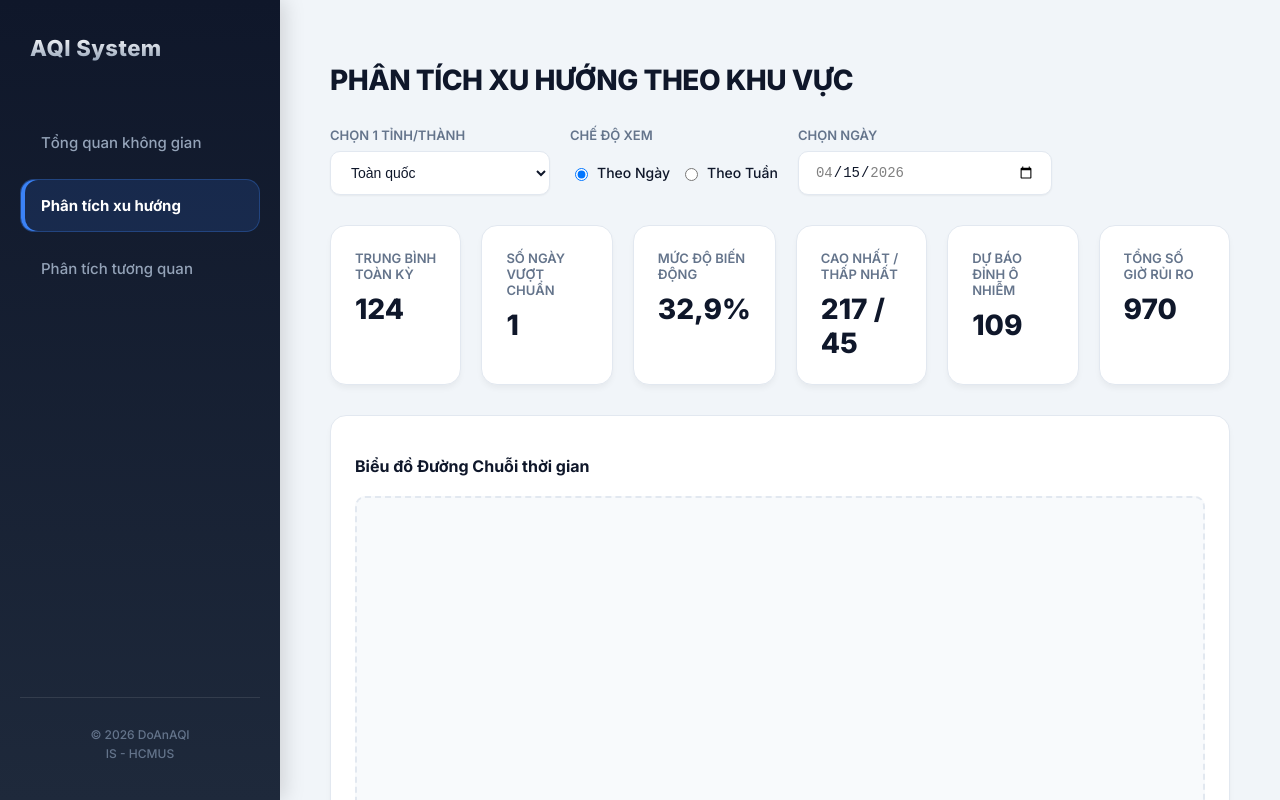
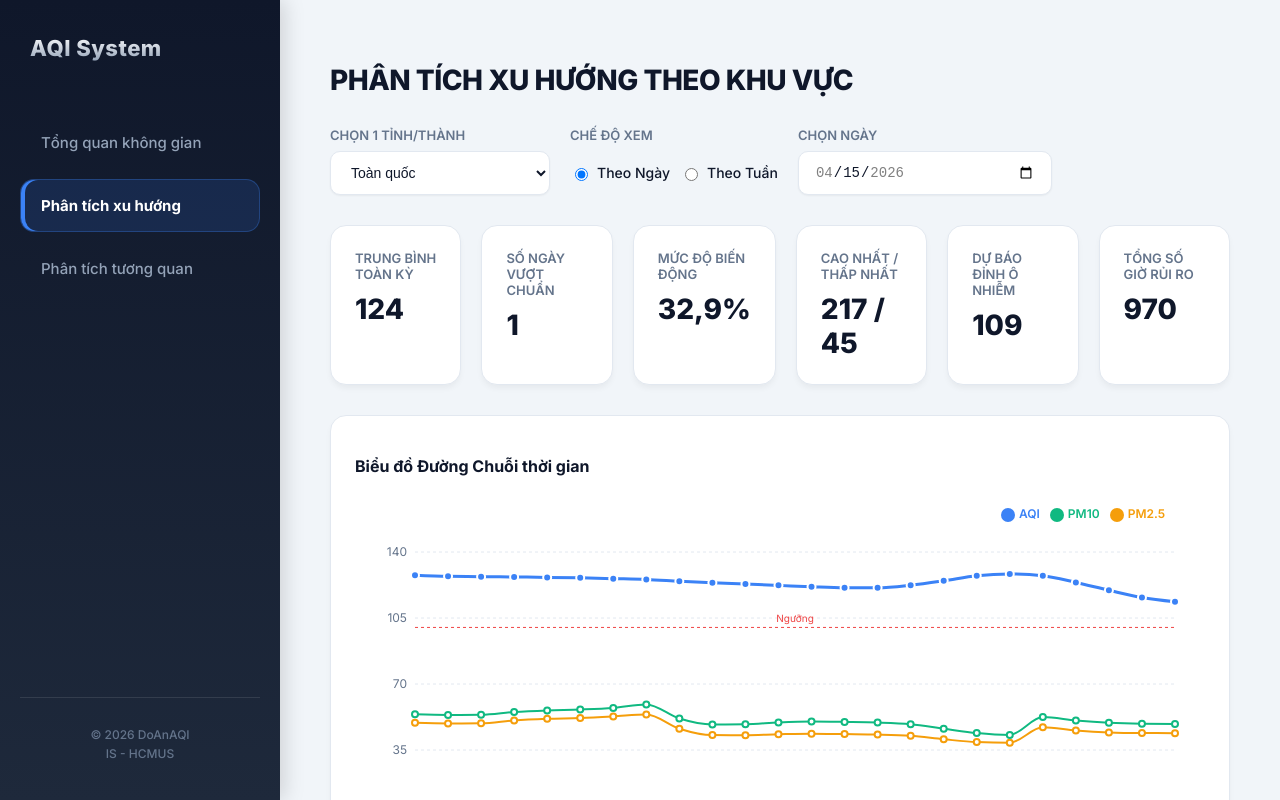
Before and after one commit to pqkzzz/realtime-air-quality, a React (Vite) app in the folder frontend/: page / in a window 1280 px wide. Both pictures are taken after a click on the element "Phân tích xu hướng". Shown: the top 800 px of the page. Built offline with nearby package versions, Linux system fonts and the light colour scheme.

Commit message:
feat: add TimeSeriesLineChart and RadarChart using Recharts

```diff
--- /dev/null
+++ b/frontend/src/components/RadarChart.jsx
@@ -0,0 +1,104 @@
+import React, { useMemo } from "react";
+import {
+  Radar,
+  RadarChart as RechartsRadarChart,
+  PolarGrid,
+  PolarAngleAxis,
+  PolarRadiusAxis,
+  ResponsiveContainer,
+  Tooltip,
+} from "recharts";
+
+const RadarChart = ({
+  rows = [],
+  selectedY,
+  yLabel,
+  yThreshold,
+  allXMetrics, // { key: { label, threshold } }
+  areaLabel = "Toàn quốc"
+}) => {
+  const data = useMemo(() => {
+    if (!rows.length || !allXMetrics) return [];
+
+    // Metrics to include: All X metrics + selected Y (if not already an X metric)
+    const metricsToShow = [
+      ...Object.entries(allXMetrics).map(([key, config]) => ({
+        key,
+        label: config.label,
+        threshold: config.threshold
+      }))
+    ];
+
+    // If selectedY (e.g. AQI) isn't in the X metrics, add it
+    if (!allXMetrics[selectedY]) {
+      metricsToShow.push({
+        key: selectedY,
+        label: yLabel,
+        threshold: yThreshold
+      });
+    }
+
+    return metricsToShow.map(metric => {
+      const values = rows.map(r => r[metric.key]).filter(Number.isFinite);
+      const avg = values.length ? values.reduce((a, b) => a + b, 0) / values.length : 0;
+
+      // Normalize to % of threshold (100 = threshold)
+      const normalizedValue = Math.min(150, (avg / metric.threshold) * 100);
+
+      return {
+        subject: metric.label,
+        fullMark: 150,
+        value: normalizedValue,
+        raw: avg
+      };
+    });
+  }, [rows, selectedY, yLabel, yThreshold, allXMetrics]);
+
+  // If we only have 2 axes, RadarChart renders a line. To make it a "Radar", let's include
+  // the top 3 correlated metrics or just the selected pair + AQI if not already selected.
+  // Given the user said "X/Y pair", I will implement it such that it looks clean.
+
+  if (!rows.length) {
+    return (
+      <div style={{ height: "450px", display: "flex", alignItems: "center", justifyContent: "center", color: "#64748B", background: "#F8FAFC", borderRadius: "12px", border: "2px dashed #E2E8F0" }}>
+        Không có dữ liệu tương quan
+      </div>
+    );
+  }
+
+  return (
+    <div style={{ width: "100%", height: 450 }}>
+      <ResponsiveContainer width="100%" height="100%">
+        <RechartsRadarChart cx="50%" cy="50%" outerRadius="80%" data={data}>
+          <PolarGrid stroke="#E2E8F0" />
+          <PolarAngleAxis dataKey="subject" tick={{ fill: "#64748B", fontSize: 12, fontWeight: 600 }} />
+          <PolarRadiusAxis angle={30} domain={[0, 150]} tick={false} axisLine={false} />
+          <Tooltip
+            content={({ active, payload }) => {
+              if (active && payload && payload.length) {
+                const item = payload[0].payload;
+                return (
+                  <div style={{ backgroundColor: "#1E293B", padding: "10px", borderRadius: "8px", color: "#F8FAFC", fontSize: "12px" }}>
+                    <div style={{ fontWeight: 700, marginBottom: "4px" }}>{item.subject}</div>
+                    <div>Giá trị TB: {item.raw.toFixed(1)}</div>
+                    <div>Mức độ: {item.value.toFixed(1)}% ngưỡng</div>
+                  </div>
+                );
+              }
+              return null;
+            }}
+          />
+          <Radar
+            name={areaLabel}
+            dataKey="value"
+            stroke="#3B82F6"
+            fill="#3B82F6"
+            fillOpacity={0.6}
+          />
+        </RechartsRadarChart>
+      </ResponsiveContainer>
+    </div>
+  );
+};
+
+export default RadarChart;
--- /dev/null
+++ b/frontend/src/components/TimeSeriesLineChart.jsx
@@ -0,0 +1,139 @@
+import { useMemo } from "react";
+import {
+  LineChart,
+  Line,
+  XAxis,
+  YAxis,
+  CartesianGrid,
+  Tooltip,
+  Legend,
+  ResponsiveContainer,
+  ReferenceLine,
+} from "recharts";
+
+const TimeSeriesLineChart = ({ rows = [], granularity = "day", threshold = 100 }) => {
+  const chartData = useMemo(() => {
+    if (!rows.length) return [];
+
+    const sorted = [...rows].sort((a, b) => a.datetime.localeCompare(b.datetime));
+
+    if (granularity === "day") {
+      // Group by hour
+      const hourly = {};
+      sorted.forEach((row) => {
+        const hour = row.hour;
+        if (!hourly[hour]) {
+          hourly[hour] = { hour: `${String(hour).padStart(2, "0")}:00`, us_aqi: [], pm2_5: [], pm10: [] };
+        }
+        if (Number.isFinite(row.us_aqi)) hourly[hour].us_aqi.push(row.us_aqi);
+        if (Number.isFinite(row.pm2_5)) hourly[hour].pm2_5.push(row.pm2_5);
+        if (Number.isFinite(row.pm10)) hourly[hour].pm10.push(row.pm10);
+      });
+
+      return Object.keys(hourly)
+        .sort((a, b) => Number(a) - Number(b))
+        .map((h) => ({
+          name: hourly[h].hour,
+          us_aqi: hourly[h].us_aqi.length ? hourly[h].us_aqi.reduce((a, b) => a + b, 0) / hourly[h].us_aqi.length : null,
+          pm2_5: hourly[h].pm2_5.length ? hourly[h].pm2_5.reduce((a, b) => a + b, 0) / hourly[h].pm2_5.length : null,
+          pm10: hourly[h].pm10.length ? hourly[h].pm10.reduce((a, b) => a + b, 0) / hourly[h].pm10.length : null,
+        }));
+    } else {
+      // Group by dateKey
+      const daily = {};
+      sorted.forEach((row) => {
+        const date = row.dateKey;
+        if (!daily[date]) {
+          daily[date] = { date, us_aqi: [], pm2_5: [], pm10: [] };
+        }
+        if (Number.isFinite(row.us_aqi)) daily[date].us_aqi.push(row.us_aqi);
+        if (Number.isFinite(row.pm2_5)) daily[date].pm2_5.push(row.pm2_5);
+        if (Number.isFinite(row.pm10)) daily[date].pm10.push(row.pm10);
+      });
+
+      return Object.keys(daily)
+        .sort()
+        .map((d) => {
+          const [, m, day] = d.split("-");
+          return {
+            name: `${day}/${m}`,
+            us_aqi: daily[d].us_aqi.length ? daily[d].us_aqi.reduce((a, b) => a + b, 0) / daily[d].us_aqi.length : null,
+            pm2_5: daily[d].pm2_5.length ? daily[d].pm2_5.reduce((a, b) => a + b, 0) / daily[d].pm2_5.length : null,
+            pm10: daily[d].pm10.length ? daily[d].pm10.reduce((a, b) => a + b, 0) / daily[d].pm10.length : null,
+          };
+        });
+    }
+  }, [rows, granularity]);
+
+  if (!rows.length) {
+    return (
+      <div style={{ height: "350px", display: "flex", alignItems: "center", justifyContent: "center", color: "#64748B", background: "#F8FAFC", borderRadius: "12px", border: "2px dashed #E2E8F0" }}>
+        Không có dữ liệu cho khoảng thời gian này
+      </div>
+    );
+  }
+
+  return (
+    <div style={{ width: "100%", height: 350 }}>
+      <ResponsiveContainer width="100%" height="100%">
+        <LineChart data={chartData} margin={{ top: 10, right: 30, left: 0, bottom: 0 }}>
+          <CartesianGrid strokeDasharray="3 3" stroke="#E2E8F0" vertical={false} />
+          <XAxis
+            dataKey="name"
+            axisLine={false}
+            tickLine={false}
+            tick={{ fill: "#64748B", fontSize: 12 }}
+            dy={10}
+          />
+          <YAxis
+            axisLine={false}
+            tickLine={false}
+            tick={{ fill: "#64748B", fontSize: 12 }}
+          />
+          <Tooltip
+            contentStyle={{ backgroundColor: "#1E293B", border: "none", borderRadius: "8px", color: "#F8FAFC" }}
+            itemStyle={{ fontSize: "12px" }}
+            formatter={(value) => (value ? value.toFixed(1) : "--")}
+          />
+          <Legend
+            verticalAlign="top"
+            align="right"
+            height={36}
+            iconType="circle"
+            wrapperStyle={{ fontSize: "12px", fontWeight: 600, paddingBottom: "10px" }}
+          />
+          <ReferenceLine y={threshold} label={{ value: "Ngưỡng", position: "top", fill: "#EF4444", fontSize: 10 }} stroke="#EF4444" strokeDasharray="3 3" />
+          <Line
+            name="AQI"
+            type="monotone"
+            dataKey="us_aqi"
+            stroke="#3B82F6"
+            strokeWidth={3}
+            dot={{ r: 4, fill: "#3B82F6", strokeWidth: 2, stroke: "#fff" }}
+            activeDot={{ r: 6 }}
+          />
+          <Line
+            name="PM2.5"
+            type="monotone"
+            dataKey="pm2_5"
+            stroke="#F59E0B"
+            strokeWidth={2}
+            dot={{ r: 3 }}
+            hide={false}
+          />
+          <Line
+            name="PM10"
+            type="monotone"
+            dataKey="pm10"
+            stroke="#10B981"
+            strokeWidth={2}
+            dot={{ r: 3 }}
+            hide={false}
+          />
+        </LineChart>
+      </ResponsiveContainer>
+    </div>
+  );
+};
+
+export default TimeSeriesLineChart;
--- a/frontend/src/pages/Dashboard.jsx
+++ b/frontend/src/pages/Dashboard.jsx
@@ -1,5 +1,8 @@
 import React, { useEffect, useMemo, useState } from "react";
 import ProvinceSelector from "./ProvinceSelector";
+import TimeSeriesLineChart from "../components/TimeSeriesLineChart";
+import RadarChart from "../components/RadarChart";
+
 
 const MIN_DATE = "2026-04-01";
 const MAX_DATE = "2026-04-30";
@@ -1012,9 +1015,12 @@ const Dashboard = () => {
             <div style={styles.chartGrid}>
               <div className="hover-card" style={styles.chartCard}>
                 <h3 style={styles.chartTitle}>Biểu đồ Đường Chuỗi thời gian</h3>
-                <div
-                  style={{ ...styles.chartPlaceholder, minHeight: "350px" }}
-                ></div>
+                <TimeSeriesLineChart
+                  rows={trendRows}
+                  granularity={selectedTrendGranularity}
+                  threshold={100}
+                />
+
               </div>
               <div
                 style={{
@@ -1179,9 +1185,14 @@ const Dashboard = () => {
               </div>
               <div className="hover-card" style={styles.chartCard}>
                 <h3 style={styles.chartTitle}>Radar chart</h3>
-                <div
-                  style={{ ...styles.chartPlaceholder, minHeight: "450px" }}
-                ></div>
+                <RadarChart
+                  rows={correlationRows}
+                  selectedY={selectedCorrelationY}
+                  yLabel={CORRELATION_Y_METRICS[selectedCorrelationY]?.label ?? selectedCorrelationY}
+                  yThreshold={selectedCorrelationY === "us_aqi" ? 100 : (CORRELATION_X_METRICS[selectedCorrelationY]?.threshold ?? 100)}
+                  allXMetrics={CORRELATION_X_METRICS}
+                  areaLabel={selectedCorrelationProvince || "Toàn quốc"}
+                />
               </div>
             </div>
           </>
```
